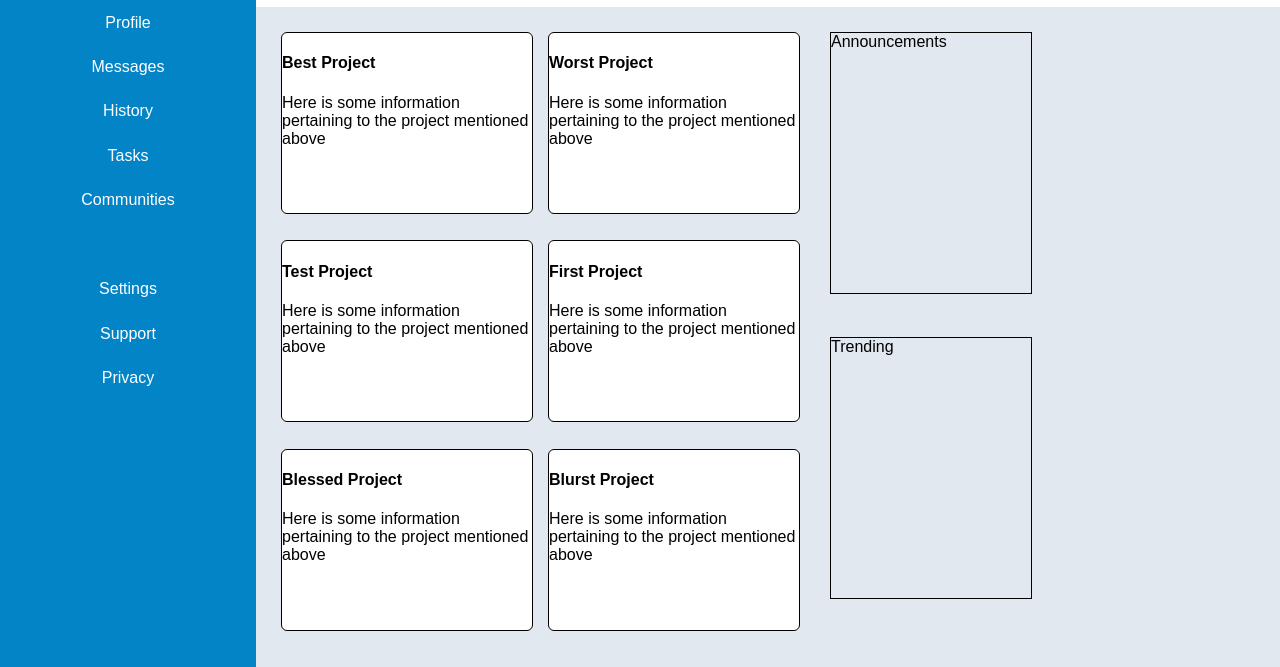
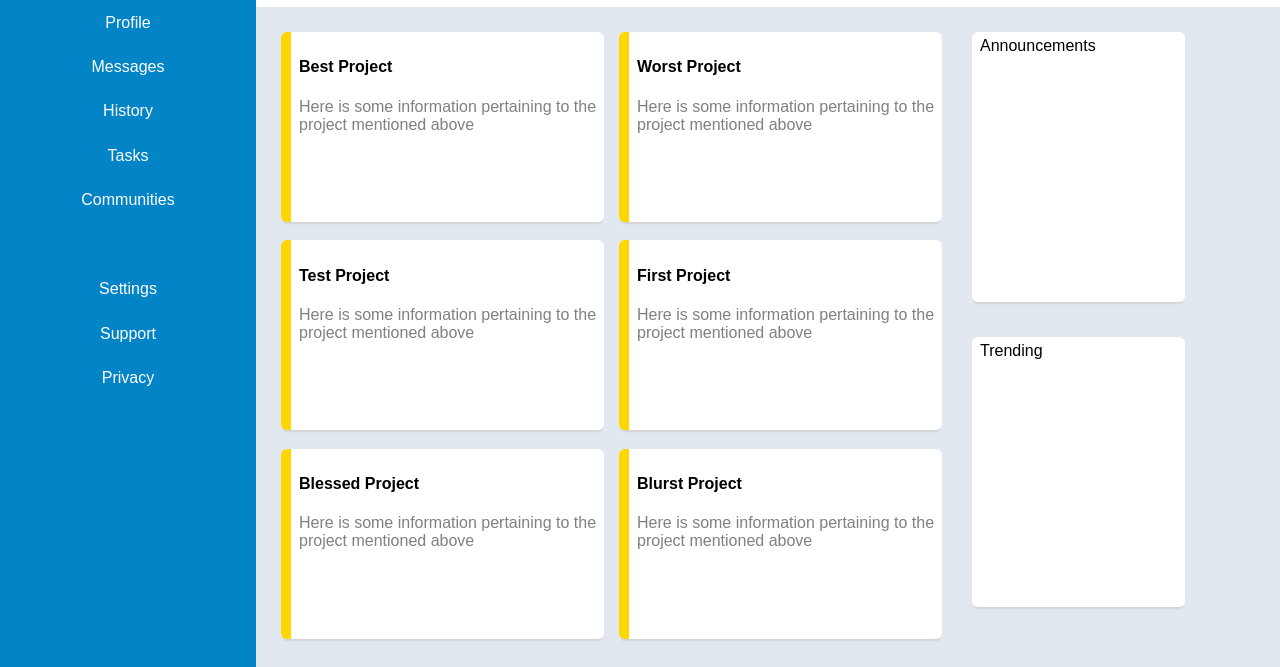
Before and after one commit to JohnnyUtah666/dashboard, a plain HTML site: page index.html in a window 1280 px wide. Shown: the part 133-800 px from the top of the page. Drawn offline with Linux system fonts and the light colour scheme.

Commit message:
edit styles for projectCard divs and for announcements and trending containers

```diff
--- a/styles.css
+++ b/styles.css
@@ -198,11 +198,17 @@ grid-template-rows: 1fr 1fr;
 }
 
 .projectCard {
-    border: solid 1px black;
     border-radius: 6px;
-    width: 250px;
+    width: 300px;
     height: 180px;
     background-color:white;
+    padding: 5px 5px 5px 8px;
+    border-left: solid 10px gold;
+    box-shadow: 0 4px 2px -2px lightgray;
+}
+
+.projectCard div {
+    color: grey;
 }
 
 .rightBar {
@@ -212,14 +218,20 @@ grid-template-rows: 1fr 1fr;
 }
 
 .announcements {
-    border: solid 1px black;
+    border-radius: 6px;
+    background-color: white;
+    box-shadow: 0 4px 2px -2px lightgray;
+    padding: 5px 5px 5px 8px;
     height: 260px;
     width: 200px;
     margin-left: 30px;
 }
 
 .trending {
-    border: solid 1px black;
+    border-radius: 6px;
+    background-color: white;
+    box-shadow: 0 4px 2px -2px lightgray;
+    padding: 5px 5px 5px 8px;
     height: 260px;
     width: 200px;
     margin-left: 30px;
```
